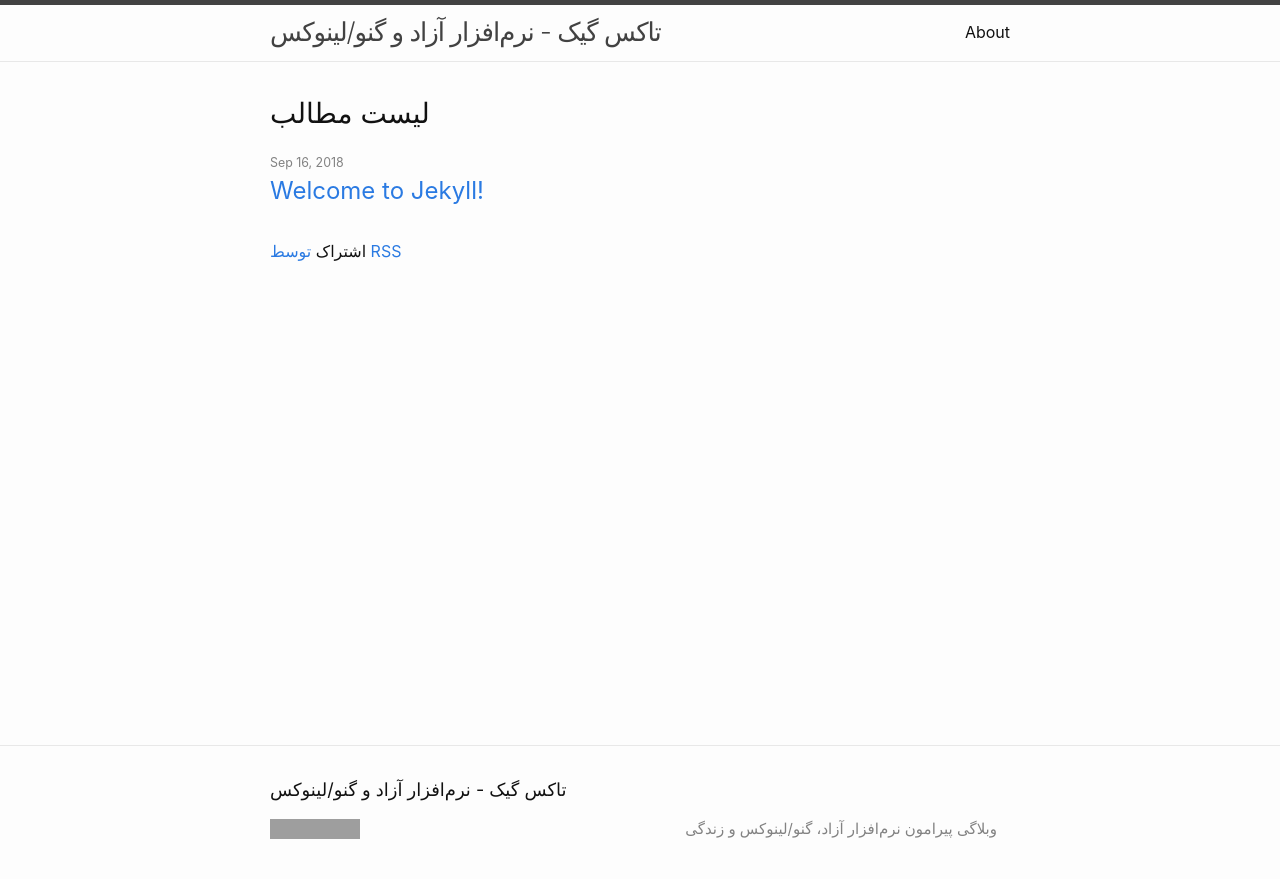
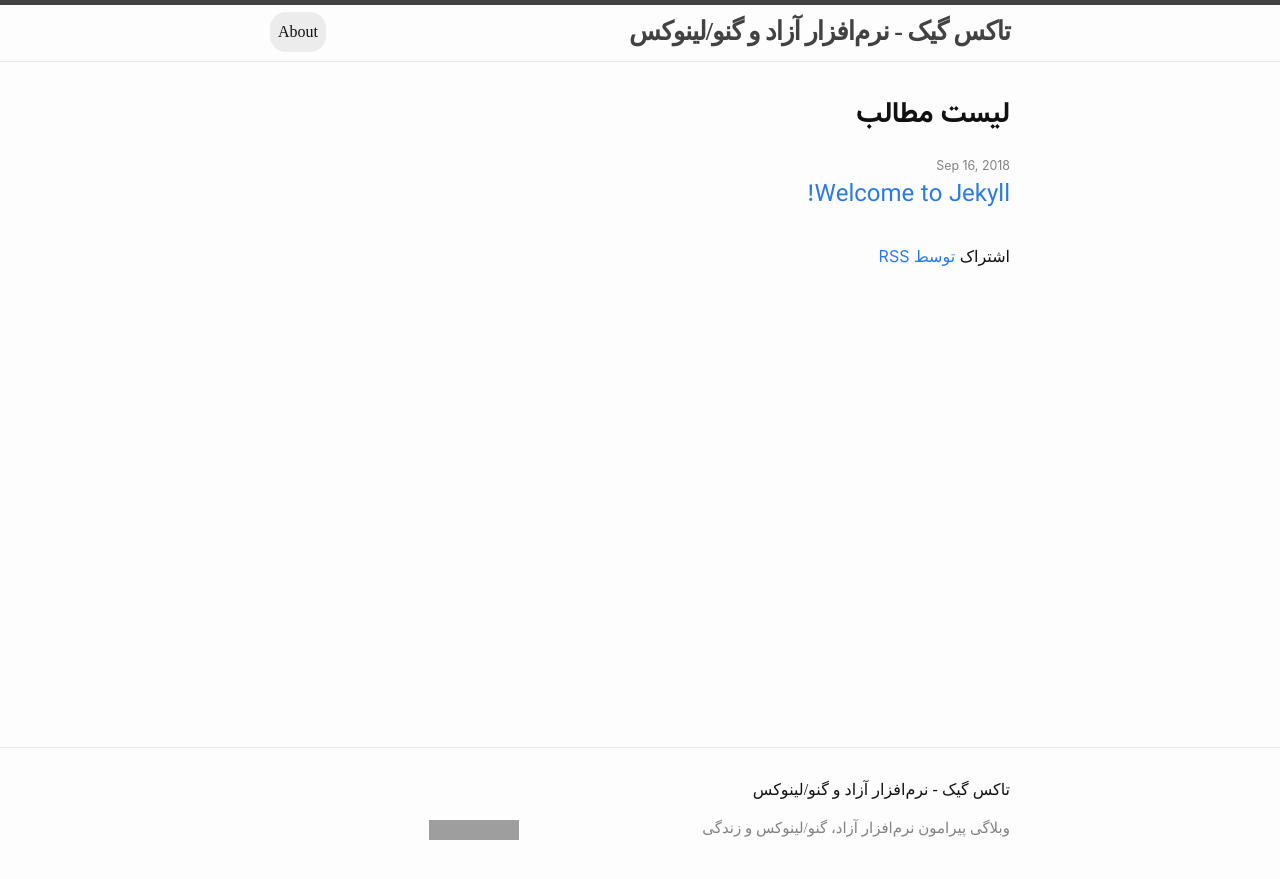
Before and after one commit to Ravexina/tuxgeek, a Jekyll site: the page built from index.md, in a window 1280 px wide. Shown: the top 879 px of the page. Built offline with Jekyll 4.4.1, drawn with Linux system fonts in a browser that asks for light colours; some web fonts are replaced; grey boxes are pictures that could not be loaded.

Commit message:
Fix RTL, improve appearance, add generic classes

```diff
--- a/_sass/minima/_base.scss
+++ b/_sass/minima/_base.scss
@@ -1,5 +1,5 @@
 /**
- * Reset some basic elements
+ * ss Reset some basic elements
  */
 body, h1, h2, h3, h4, h5, h6,
 p, blockquote, pre, hr,
@@ -59,7 +59,13 @@ img {
   vertical-align: middle;
 }
 
-
+.align-center {
+    clear: both;
+    display: block;
+    margin-left: auto;
+    margin-right: auto;
+    text-align:center;
+}
 
 /**
  * Figures
@@ -124,7 +130,6 @@ a {
   }
 }
 
-
 /**
  * Blockquotes
  */
@@ -148,6 +153,8 @@ blockquote {
  */
 pre,
 code {
+  text-align: left;
+  direction: ltr !important;
   @include relative-font-size(0.9375);
   border: 1px solid $grey-color-light;
   border-radius: 3px;
@@ -169,12 +176,22 @@ pre {
   }
 }
 
+.home {
+ .rss-subscribe{
+	direction:rtl;
+ }
+}
 
+.ltr {
+  text-align: left;
+  direction: ltr;
+}
 
 /**
  * Wrapper
  */
 .wrapper {
+  text-align: right;
   max-width: -webkit-calc(#{$content-width} - (#{$spacing-unit} * 2));
   max-width:         calc(#{$content-width} - (#{$spacing-unit} * 2));
   margin-right: auto;
--- a/_sass/minima/_layout.scss
+++ b/_sass/minima/_layout.scss
@@ -12,12 +12,12 @@
 
 .site-title {
   @include relative-font-size(1.625);
-  font-weight: 300;
+  font-weight: bold;
   line-height: $base-line-height * $base-font-size * 2.25;
   letter-spacing: -1px;
   margin-bottom: 0;
-  float: left;
-
+  float: right;
+  font-family: shabnam;
   &,
   &:visited {
     color: $grey-color-dark;
@@ -25,7 +25,7 @@
 }
 
 .site-nav {
-  float: right;
+  float: left;
   line-height: $base-line-height * $base-font-size * 2.25;
 
   .nav-trigger {
@@ -37,8 +37,22 @@
   }
 
   .page-link {
+    font-family: samim;
     color: $text-color;
     line-height: $base-line-height;
+
+        display: block;
+        padding: 5px 10px;
+        float: left;
+        padding: 8px;
+        background: #ececec;
+        border-radius: 16px;
+        margin-top: 7px;
+
+        &:hover {
+                text-decoration: none;
+                background-color: #ccc;
+        }
 
     // Gaps between nav items, but not on the last one
     &:not(:last-child) {
@@ -89,8 +103,6 @@
     }
 
     .page-link {
-      display: block;
-      padding: 5px 10px;
 
       &:not(:last-child) {
         margin-right: 0;
@@ -106,12 +118,14 @@
  * Site footer
  */
 .site-footer {
+  direction: rtl;
   border-top: 1px solid $grey-color-light;
   padding: $spacing-unit 0;
 }
 
 .footer-heading {
-  @include relative-font-size(1.125);
+  font-size: 1em;
+  font-family: shabnam;
   margin-bottom: $spacing-unit / 2;
 }
 
@@ -122,6 +136,7 @@
 }
 
 .footer-col-wrapper {
+  font-family: samim;
   @include relative-font-size(0.9375);
   color: $grey-color;
   margin-left: -$spacing-unit / 2;
@@ -176,6 +191,8 @@
  * Page content
  */
 .page-content {
+  #text-align: right;
+  #direction: rtl;
   padding: $spacing-unit 0;
   flex: 1;
 }
@@ -186,10 +203,14 @@
 
 .post-list-heading {
   @include relative-font-size(1.75);
+  font: 1.8em Vazir;
+  font-weight: bold;
+  direction: rtl;
 }
 
 .post-list {
-  margin-left: 0;
+  direction: rtl;
+  margin-right: 0;
   list-style: none;
 
   > li {
@@ -203,6 +224,7 @@
 }
 
 .post-link {
+  font: 1em vazir;
   display: block;
   @include relative-font-size(1.5);
 }
@@ -217,9 +239,12 @@
 }
 
 .post-title {
-  @include relative-font-size(2.625);
+  direction: rtl;
   letter-spacing: -1px;
   line-height: 1;
+  font-size: 2em;
+  font-family: Vazir;
+  font-weight: bold;
 
   @include media-query($on-laptop) {
     @include relative-font-size(2.25);
@@ -227,8 +252,9 @@
 }
 
 .post-content {
+  font-family: samim;
   margin-bottom: $spacing-unit;
-
+  direction: rtl;
   h2 {
     @include relative-font-size(2);
 
--- a/_sass/minima/_syntax-highlighting.scss
+++ b/_sass/minima/_syntax-highlighting.scss
@@ -1,3 +1,4 @@
+
 /**
  * Syntax highlighting styles
  */
@@ -6,6 +7,7 @@
   @extend %vertical-rhythm;
 
   .highlighter-rouge & {
+    direction: ltr;
     background: #eef;
   }
 
```
